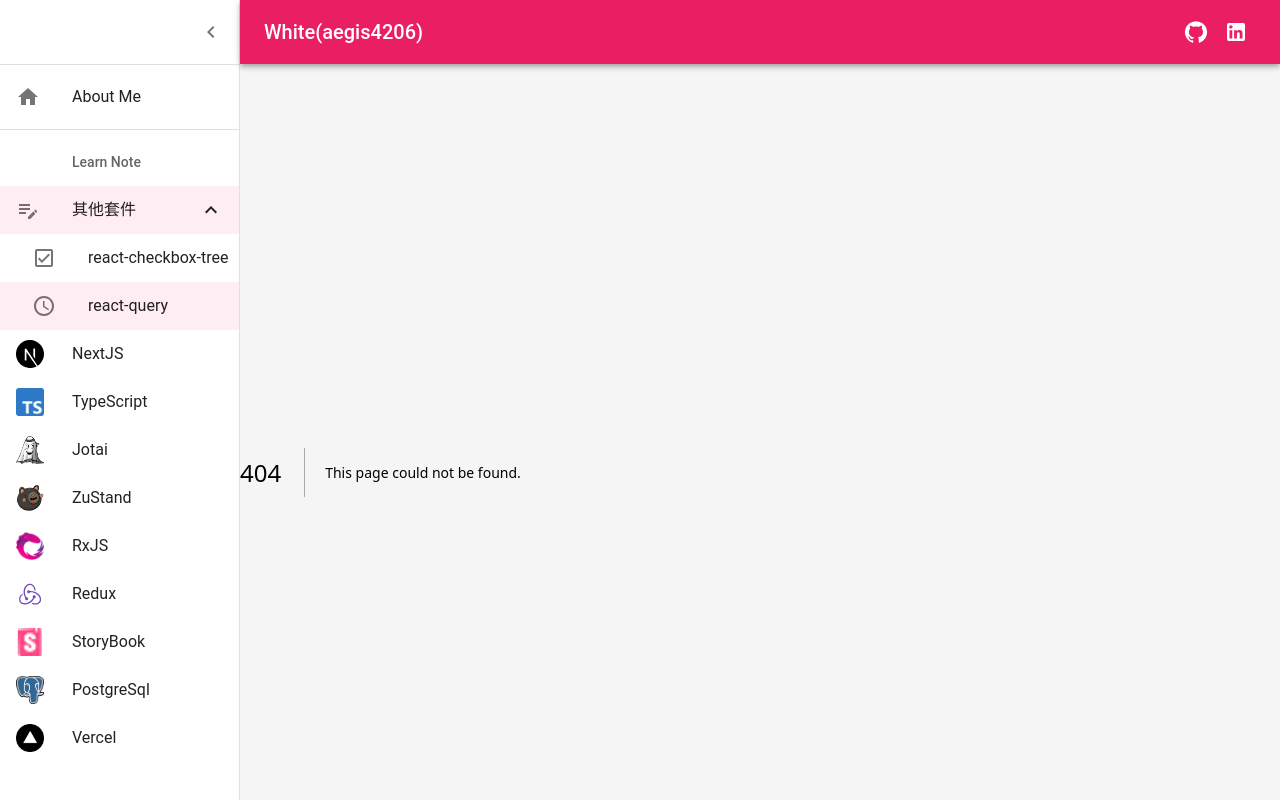
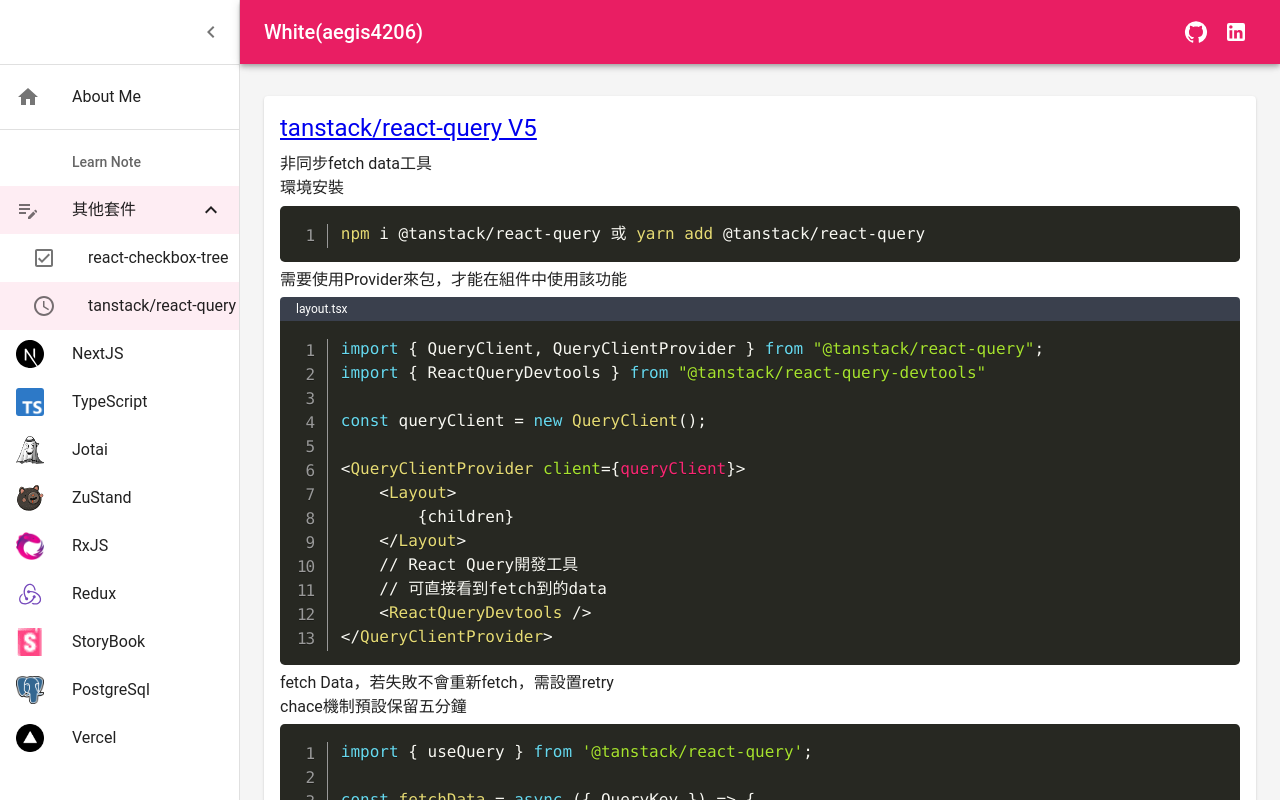
Before and after one commit to aegis4206/my-blog, a Next.js app: page /react-query in a window 1280 px wide. Before the commit this address had no page. Built offline with nearby package versions, Linux system fonts and the light colour scheme.

Commit message:
feat(react-query): 新增筆記

```diff
--- /dev/null
+++ b/app/(Other)/react-query/page.tsx
@@ -0,0 +1,152 @@
+import type { Metadata } from 'next'
+import React from 'react'
+import { Grid, Typography, Paper } from '@mui/material'
+export const metadata: Metadata = {
+    title: "learn daily note - tanstack/react-query",
+    description: 'tanstack/react-query',
+}
+import CodeHighlight from '@/app/@component/prism/CodeHighlight';
+
+const React_Query = () => {
+    const installCode = `npm i @tanstack/react-query 或 yarn add @tanstack/react-query`
+    const providerCode = `import { QueryClient, QueryClientProvider } from "@tanstack/react-query";
+import { ReactQueryDevtools } from "@tanstack/react-query-devtools"
+
+const queryClient = new QueryClient();
+
+<QueryClientProvider client={queryClient}>
+    <Layout>
+        {children}
+    </Layout>
+    // React Query開發工具
+    // 可直接看到fetch到的data
+    <ReactQueryDevtools />
+</QueryClientProvider>`
+    const fetchDataCode = `import { useQuery } from '@tanstack/react-query';
+
+const fetchData = async ({ QueryKey }) => {
+    const res = await fetch("url");
+    const data = await res;
+    return data
+}
+
+// useQuery(QueryKey,API FN,{參數項設定})
+const { data, isSuccess, isError, dataUpdatedAt, error, isLoading, isIdle, refetch } = useQuery(
+    {
+        queryKey: [...QueryKey],
+        queryFn: () => fetchAPI(id),
+        {
+            // 預設0次
+            retry : 3,
+            // 快取預設保留五分鐘 單位毫秒
+            gcTime : 1000,
+            // 設置初始化不請求
+            // 後續搭配isIdle、refetch使用
+            enabled : false
+    }
+})
+`
+    const useQueriesCode = `import { useQueries } from '@tanstack/react-query';
+
+const queries = useQueries(
+    queryIdList.map(id=>{
+        return {
+            queryKey: [...QueryKey],
+            queryFn: () => fetchAPI(id)
+        }
+    })
+)`
+    const useMutationCode = `import { useMutation, useQueryClient  } from '@tanstack/react-query';
+
+const postData = async ({...variables}) => {
+    const res = await fetch('url', {
+        method: "POST",
+        header:{
+            "content-type": "application/json"m
+        },
+        body: JSON.stringify({
+            id,
+            title,
+            user,
+            ...
+        })
+    });
+    const data = await res.json();
+    return data
+}
+
+const queryClient = useQueryClient()
+
+const { mutate } = useMutation({
+    mutationFn: postData,
+    onMutate: ( variables )=>{
+
+        // 執行成功後會向Success傳遞
+        return context
+    },
+    onSuccess: ( data, variables, context )=>{
+
+        // 成功時可透過invalidateQueries(重新抓取新資料)
+        queryClient.invalidateQueries({ queryKey: QueryKey[0] })
+    },
+    onError: () => {
+
+    },
+    onSettled: () => {
+        // 最後執行
+    },
+    ...Options
+});
+
+// 觸發API
+mutate(variables, {
+    onError,
+    onSettled,
+    onSuccess,
+})`
+
+    return (
+        <Grid item xs={12} md={12}>
+            <Paper
+                sx={{
+                    p: 2,
+                    display: 'flex',
+                    flexDirection: 'column',
+                    height: '100%',
+                }}
+            >
+                <Typography variant="h5" color="primary" gutterBottom>
+                    <a href="https://tanstack.com/query/latest/docs/react/overview" target="_blank" rel="noopener noreferrer">tanstack/react-query V5</a>
+                </Typography>
+                <Typography >
+                    非同步fetch data工具
+                </Typography>
+                <Typography >
+                    環境安裝
+                </Typography>
+                <CodeHighlight language="bash" code={installCode} />
+                <Typography >
+                    需要使用Provider來包，才能在組件中使用該功能
+                </Typography>
+                <CodeHighlight title="layout.tsx" code={providerCode} />
+                <Typography >
+                    fetch Data，若失敗不會重新fetch，需設置retry
+                    <br></br>
+                    chace機制預設保留五分鐘
+                </Typography>
+                <CodeHighlight code={fetchDataCode} />
+                <Typography >
+                    useQueries (Parallel Queries)
+                </Typography>
+                <CodeHighlight code={useQueriesCode} />
+                <Typography >
+                    useMutation & invalidateQueries
+                </Typography>
+                <CodeHighlight code={useMutationCode} />
+            </Paper>
+        </Grid>
+
+    )
+}
+
+export default React_Query
--- a/app/@component/listItems.tsx
+++ b/app/@component/listItems.tsx
@@ -44,23 +44,23 @@
   };
 
   return listArr.map((item) => {
-    const listItem = (<>
+    const listItem = (<React.Fragment key={item.title}>
       <ListItemIcon>
         {item.icon}
       </ListItemIcon>
       <ListItemText primary={item.title} />
-    </>
+    </React.Fragment>
     )
     return item.children && item.children.length > 0 ?
-      (<>
-        <ListItemButton key={item.title} onClick={handleClick} selected={item.children.some(children => pathname == children.path)}>
+      (<React.Fragment key={item.title}>
+        <ListItemButton onClick={handleClick} selected={item.children.some(children => pathname == children.path)}>
           {listItem}
           {open ? <ExpandLess /> : <ExpandMore />}
         </ListItemButton>
         <Collapse in={open} timeout="auto" unmountOnExit>
           <List listArr={item.children} nested />
         </Collapse>
-      </>)
+      </React.Fragment>)
       : (<Link href={item.path} key={item.title} style={{ textDecorationLine: 'none', color: 'inherit' }}>
         <ListItemButton sx={{ pl: nested ? 4 : null }} selected={pathname == item.path}>
           {listItem}
@@ -123,7 +123,7 @@
           icon: <CheckBoxOutlinedIcon></CheckBoxOutlinedIcon>,
         },
         {
-          title: 'react-query',
+          title: 'tanstack/react-query',
           path: '/react-query',
           icon: <QueryBuilderIcon></QueryBuilderIcon>,
         }
```
